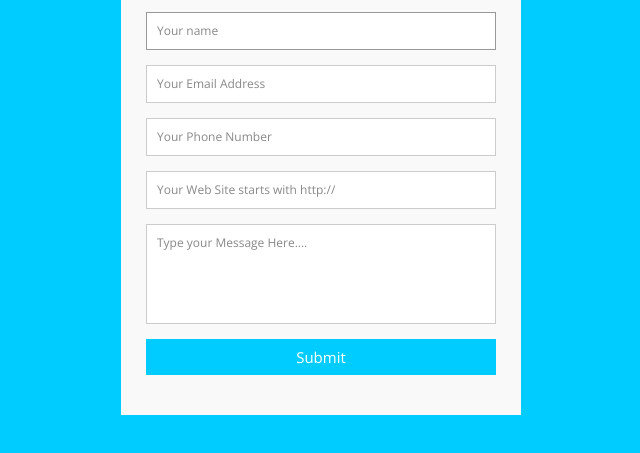
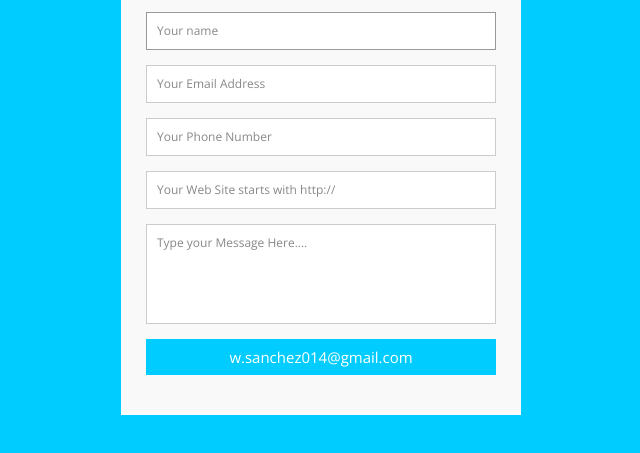
Before and after one commit to elizabethAja/elizabethAja.github.io, a plain HTML site: page index.html in a window 1280 px wide. Shown: the part 143-596 px from the top of the page, without its empty margins (319-959 px from the left). Drawn offline with nearby package versions, Linux system fonts and the light colour scheme.

Commit message:
first commit3

```diff
--- a/index.html
+++ b/index.html
@@ -19,7 +19,7 @@
       <textarea placeholder="Type your Message Here...." tabindex="5" required></textarea>
     </fieldset>
     <fieldset>
-      <button name="submit" type="submit" id="contact-submit" data-submit="...Sending">Submit</button>
+      <button name="submit" type="submit" id="contact-submit" data-submit="...Sending">w.sanchez014@gmail.com</button>
     </fieldset>
   </form>
 
```
Also changed, not shown: 1 other file.
